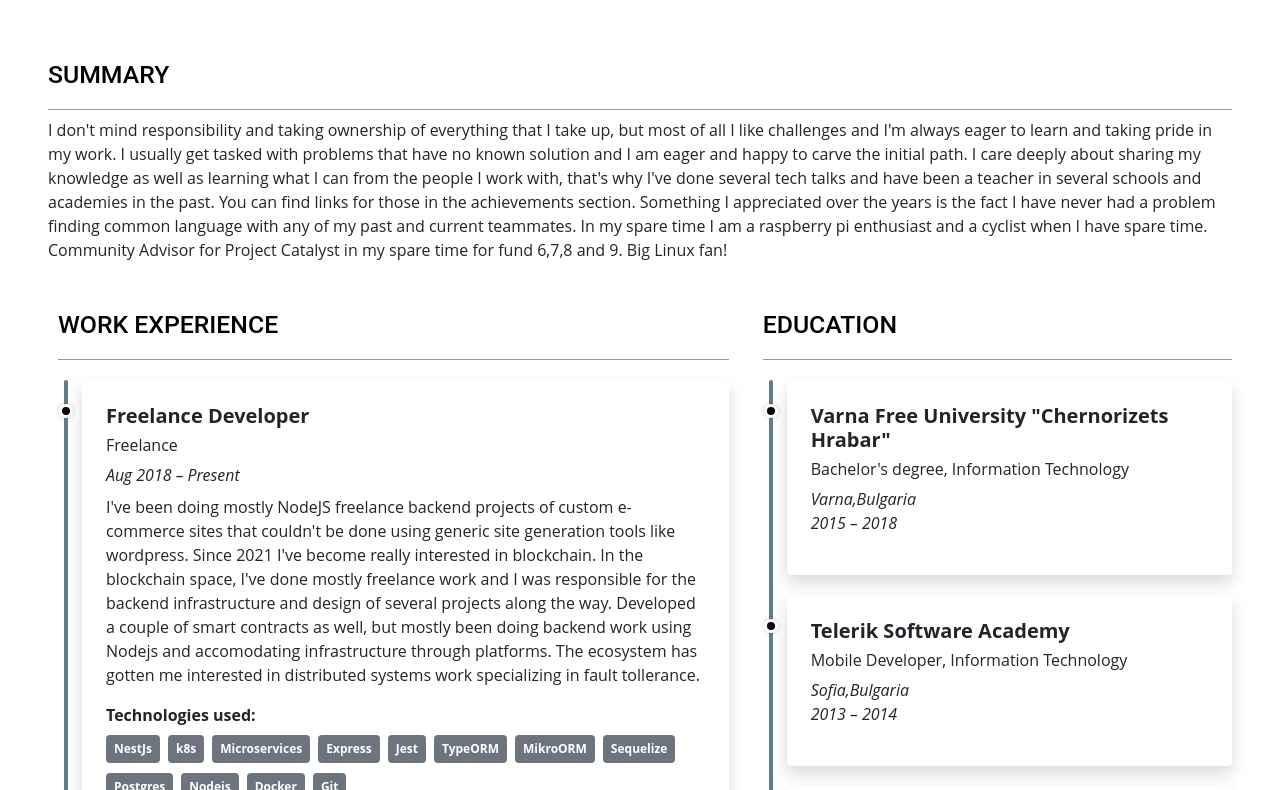
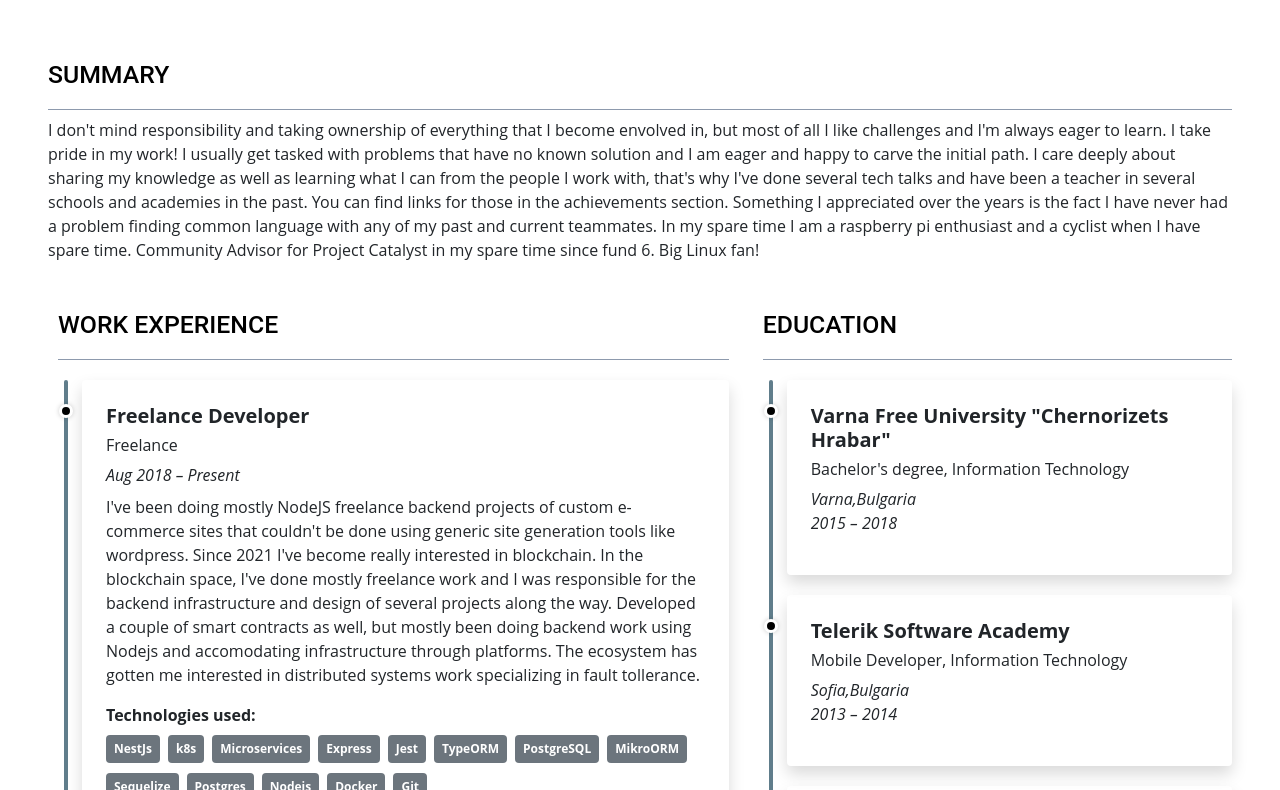
Before and after one commit to Plamen5kov/CV, a Vue app: page / in a window 1280 px wide. Shown: the part 290-1080 px from the top of the page. Built offline with nearby package versions, Linux system fonts and the light colour scheme; a web font is replaced by a local one.

Commit message:
update CV

```diff
--- a/src/data.js
+++ b/src/data.js
@@ -40,7 +40,7 @@ const contactInfo = [
 ]
 
 const summaryInfo =
-    'I don\'t mind responsibility and taking ownership of everything that I take up, but most of all I like challenges and I\'m always eager to learn and taking pride in my work. I usually get tasked with problems that have no known solution and I am eager and happy to carve the initial path. I care deeply about sharing my knowledge as well as learning what I can from the people I work with, that\'s why I\'ve done several tech talks and have been a teacher in several schools and academies in the past. You can find links for those in the achievements section. Something I appreciated over the years is the fact I have never had a problem finding common language with any of my past and current teammates. In my spare time I am a raspberry pi enthusiast and a cyclist when I have spare time. Community Advisor for Project Catalyst in my spare time for fund 6,7,8 and 9. Big Linux fan!'
+    'I don\'t mind responsibility and taking ownership of everything that I become envolved in, but most of all I like challenges and I\'m always eager to learn. I take pride in my work! I usually get tasked with problems that have no known solution and I am eager and happy to carve the initial path. I care deeply about sharing my knowledge as well as learning what I can from the people I work with, that\'s why I\'ve done several tech talks and have been a teacher in several schools and academies in the past. You can find links for those in the achievements section. Something I appreciated over the years is the fact I have never had a problem finding common language with any of my past and current teammates. In my spare time I am a raspberry pi enthusiast and a cyclist when I have spare time. Community Advisor for Project Catalyst in my spare time since fund 6. Big Linux fan!'
 
 
 const experinceInfo = [
@@ -49,7 +49,7 @@ const experinceInfo = [
         position: 'Freelance Developer',
         duration: 'Aug 2018 – Present',
         description: 'I\'ve been doing mostly NodeJS freelance backend projects of custom e-commerce sites that couldn\'t be done using generic site generation tools like wordpress. Since 2021 I\'ve become really interested in blockchain. In the blockchain space, I\'ve done mostly freelance work and I was responsible for the backend infrastructure and design of several projects along the way. Developed a couple of smart contracts as well, but mostly been doing backend work using Nodejs and accomodating infrastructure through platforms. The ecosystem has gotten me interested in distributed systems work specializing in fault tollerance.',
-        techs: ["NestJs", "k8s", "Microservices", "Express", "Jest", "TypeORM", "MikroORM", "Sequelize", "Postgres", "Nodejs", "Docker", "Git"]
+        techs: ["NestJs", "k8s", "Microservices", "Express", "Jest", "TypeORM", "PostgreSQL", "MikroORM", "Sequelize", "Postgres", "Nodejs", "Docker", "Git"]
     },
     {
         workAt: 'Atscale',
```
